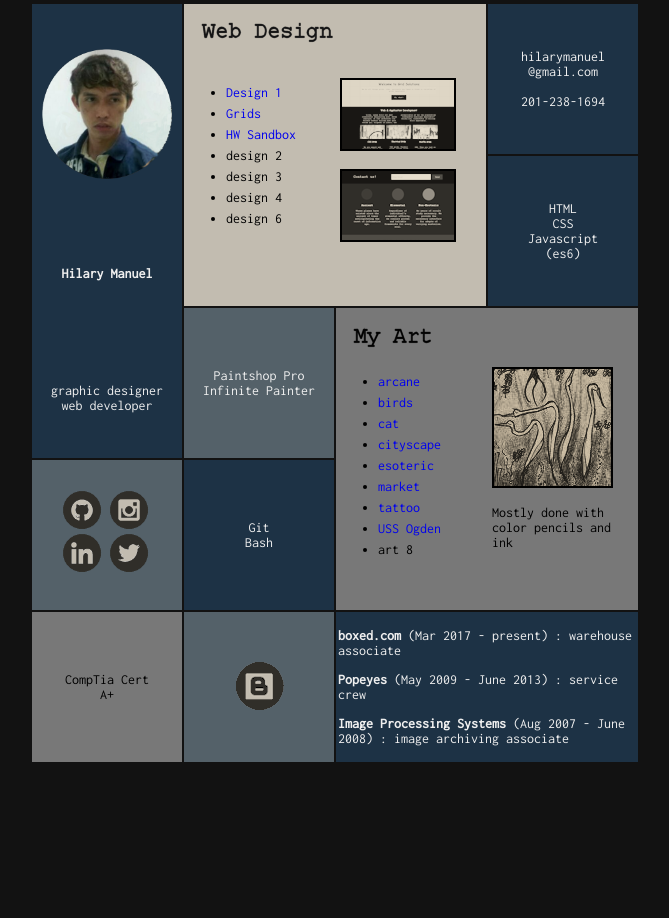
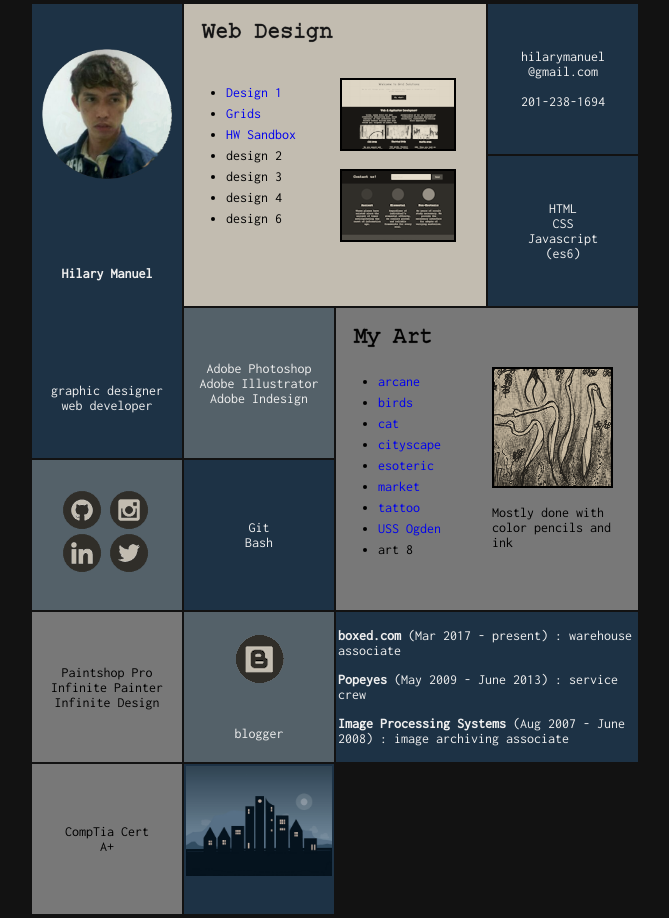
Before and after one commit to hmanuel13/mylandingpage, a plain HTML site: page index.html in a window 1280 px wide. Shown: the whole page, without its empty margins (305-974 px from the left). Before the commit the page ends 800 px from the top, so only its background shows below. Drawn offline with Linux system fonts and the light colour scheme.

Commit message:
sections update

```diff
--- a/index.html
+++ b/index.html
@@ -46,9 +46,10 @@
       <p>HTML<br>CSS<br>Javascript<br>(es6)</p>
     </div>
     <div class="cell03 cellCenterAll">
-      <p>Paintshop Pro<br>Infinite Painter</p>
+      <p>Adobe Photoshop
+      <br>Adobe Illustrator
+      <br>Adobe Indesign</p>
     </div>
-
     <div class="cell04 bigCell light-h2">
       <span class="titleText"><img src="/img/myarttext.png"  alt="My art"></span>
       <span class="left-column">
@@ -76,14 +77,20 @@
       <a href="https://twitter.com/hilary_manuel"><img src="/img/twitter.png" alt=""></a>
     </div>
     <div class="cell01 cellCenterAll">Git<br>Bash</div>
-    <div class="cell04 cellCenterAll">CompTia Cert<br>A+</div>
+    <div class="cell04 cellCenterAll">
+      <p>Paintshop Pro
+      <br>Infinite Painter
+      <br>Infinite Design</p>
+    </div>
     <div class="cell03 cellCenterAll">
-      <a href="#"><img src="/img/blogspot.png" alt=""></a></div>
+      <a href="#"><img src="/img/blogspot.png" alt="my blog"></a>blogger</div>
     <div class="cell01 wideCell">
       <p><strong>boxed.com</strong> (Mar 2017 - present) : warehouse associate</p>
       <p><strong>Popeyes</strong> (May 2009 - June 2013) : service crew</p>
       <p><strong>Image Processing Systems</strong> (Aug 2007 - June 2008) : image archiving associate</p>
     </div>
+    <div class="cell04 cellCenterAll">CompTia Cert<br>A+</div>
+    <div class="cell01 imageFit"><img src="/img/scene2.jpg" alt=""></div>
 
 
   </div>
--- a/style.css
+++ b/style.css
@@ -123,6 +123,10 @@ body{
   padding-left: 30px;
   padding-right: 10px;
 }
+.imageFit img{
+  max-width: 100%;
+  max-height: 100%;
+}
 
 /* Media Queries */
 @media(max-width: 800px) {
```
